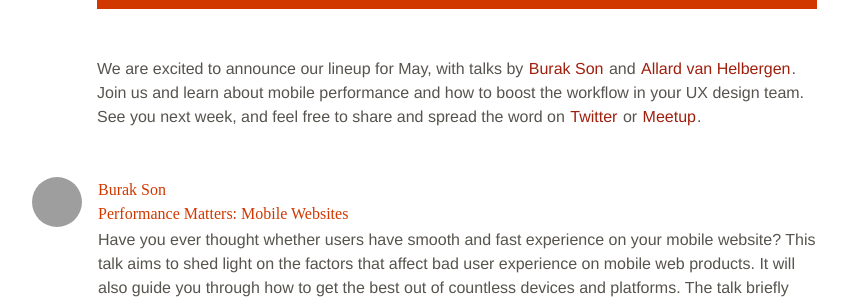
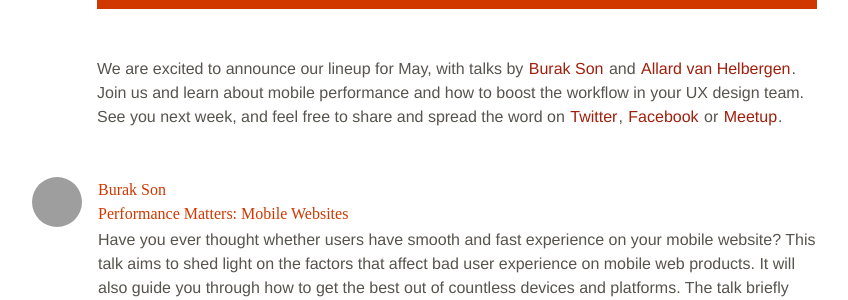
Before and after one commit to upfrontug/upfrontug.github.io, a Jekyll site: the page built from index.html, in a window 1280 px wide and 900 px high, scrolled down 455 px, cut to the strip 152-452 px from the top of the window. Shown: the whole strip, without its empty margins (183-1031 px from the left). Built offline with Jekyll 4.4.1, drawn with Linux system fonts in a browser that asks for light colours; nearby versions of some CDN libraries; comment, search, counter and statistics services are not loaded; a style sheet for code colours, icons or effects is not loaded; grey boxes are pictures that could not be loaded.

Commit message:
add FB link

```diff
--- a/_posts/2014-5-13-meetup.html
+++ b/_posts/2014-5-13-meetup.html
@@ -3,7 +3,7 @@
   class: next
 ---
 <p>
- We are excited to announce our lineup for May, with talks by <a href="https://twitter.com/burakson">Burak Son</a> and <a href="https://twitter.com/vanhelbergen">Allard van Helbergen</a>. Join us and learn about mobile performance and how to boost the workflow in your UX design team. See you next week, and feel free to share and spread the word on <a href="https://twitter.com/upfront_ug">Twitter</a> or <a href="http://www.meetup.com/up-front-ug/events/181158212/">Meetup</a>.
+ We are excited to announce our lineup for May, with talks by <a href="https://twitter.com/burakson">Burak Son</a> and <a href="https://twitter.com/vanhelbergen">Allard van Helbergen</a>. Join us and learn about mobile performance and how to boost the workflow in your UX design team. See you next week, and feel free to share and spread the word on <a href="https://twitter.com/upfront_ug">Twitter</a>, <a href="https://www.facebook.com/events/311493609004210">Facebook</a> or <a href="http://www.meetup.com/up-front-ug/events/181158212/">Meetup</a>.
 </p>
 
 <ul class="talks">
```
